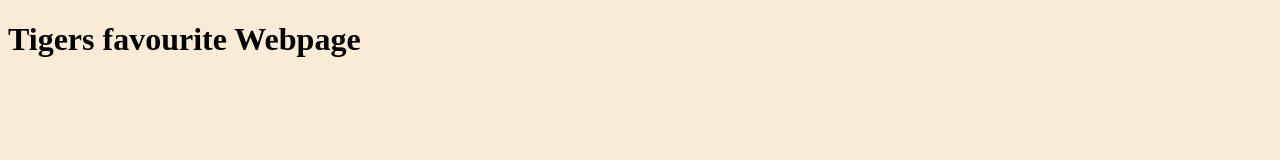
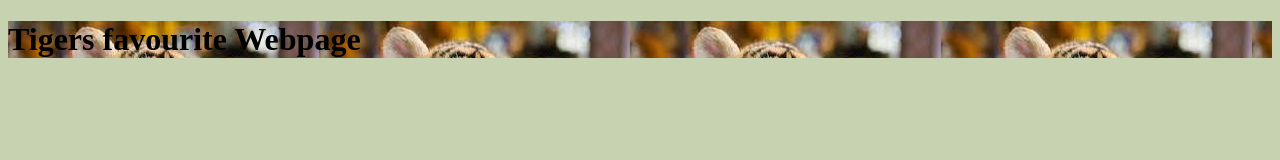
Before and after one commit to e-schroeder/e-schroeder.github.io, a plain HTML site: page index.htm in a window 1280 px wide. Drawn offline with Linux system fonts and the light colour scheme.

Commit message:
Tiger photo

```diff
--- /dev/null
+++ b/css/index.css
@@ -0,0 +1,8 @@
+h1 {
+    color: black;
+    background-image: url("../images/Tiger.jpg");
+}
+
+body {
+    background-color: rgb(199, 210, 177);
+}
--- a/index.css
+++ /dev/null
@@ -1,7 +0,0 @@
-h1 {
-    color: black;
-}
-
-body {
-    background-color: antiquewhite;
-}
--- a/index.htm
+++ b/index.htm
@@ -1,13 +1,16 @@
 <!DOCTYPE html>
 <title> cuddly toy WebPage</title>
-<link rel="stylesheet" href="./index.css">
+<link rel="stylesheet" href="./css/index.css">
 
 <main>
     <body>
+
         <header>
             <h1> Tigers favourite Webpage</h1>
         </header>
+
         <div class="friends">
+
 
         </div>
     </body>
```
Also changed, not shown: images/Tiger.jpg (added).
